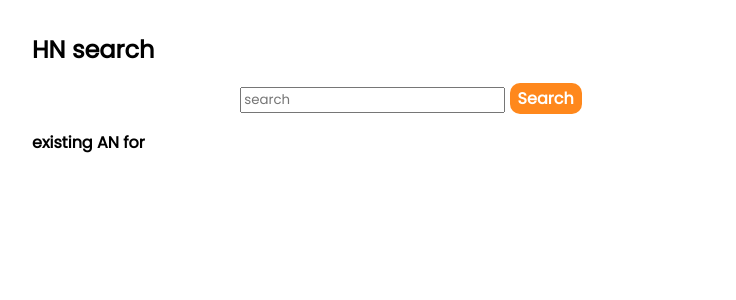
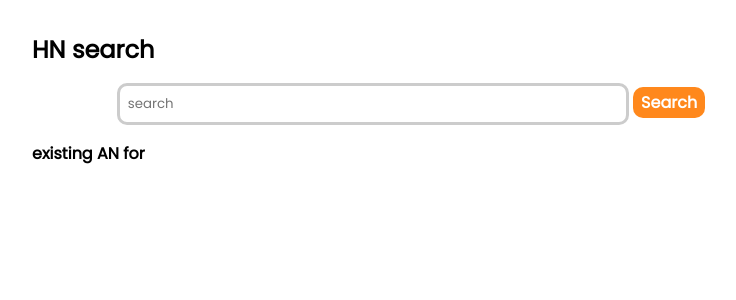
Before and after one commit to sirirajnicu/jaundice-assistant-backend, a Django app: page /HNsearch/ in a window 1280 px wide. Shown: the part 50-350 px from the top of the page, without its empty margins (224-960 px from the left). Run offline with Django 4.2, Linux system fonts and the light colour scheme; the visitor is signed in with stand-in values (Sample User, id 1); parts of the project's set-up code (start-up, migrations or seed data) failed here and were passed over.

Commit message:
feat: added styles for forms

```diff
--- a/static/css/style.css
+++ b/static/css/style.css
@@ -54,3 +54,32 @@
     visibility: hidden;
     opacity: 0;
 }
+
+.form_frame{
+    background-color: rgb(203, 203, 203) ;
+    border-radius: 10px;
+    margin-top: 30pt;
+    margin-left: 30pt;
+    margin-right: 30pt;
+    padding-top: 15pt;
+    padding-bottom: 15pt;
+}
+
+.form_row{
+    font-size: 10%;
+    margin: 10%;
+
+}
+
+input[type="select"],
+input[type="date"],
+input[type="time"],
+input[type="text"],
+input[type="email"] {
+    width: 40%; /* Make the inputs full-width */
+    padding: 8px;
+    background-color: rgb(255, 255, 255) ;
+    border-color: #ffffff00;
+    border-radius: 10px;
+    border: 3px solid #ccc;
+}
```
